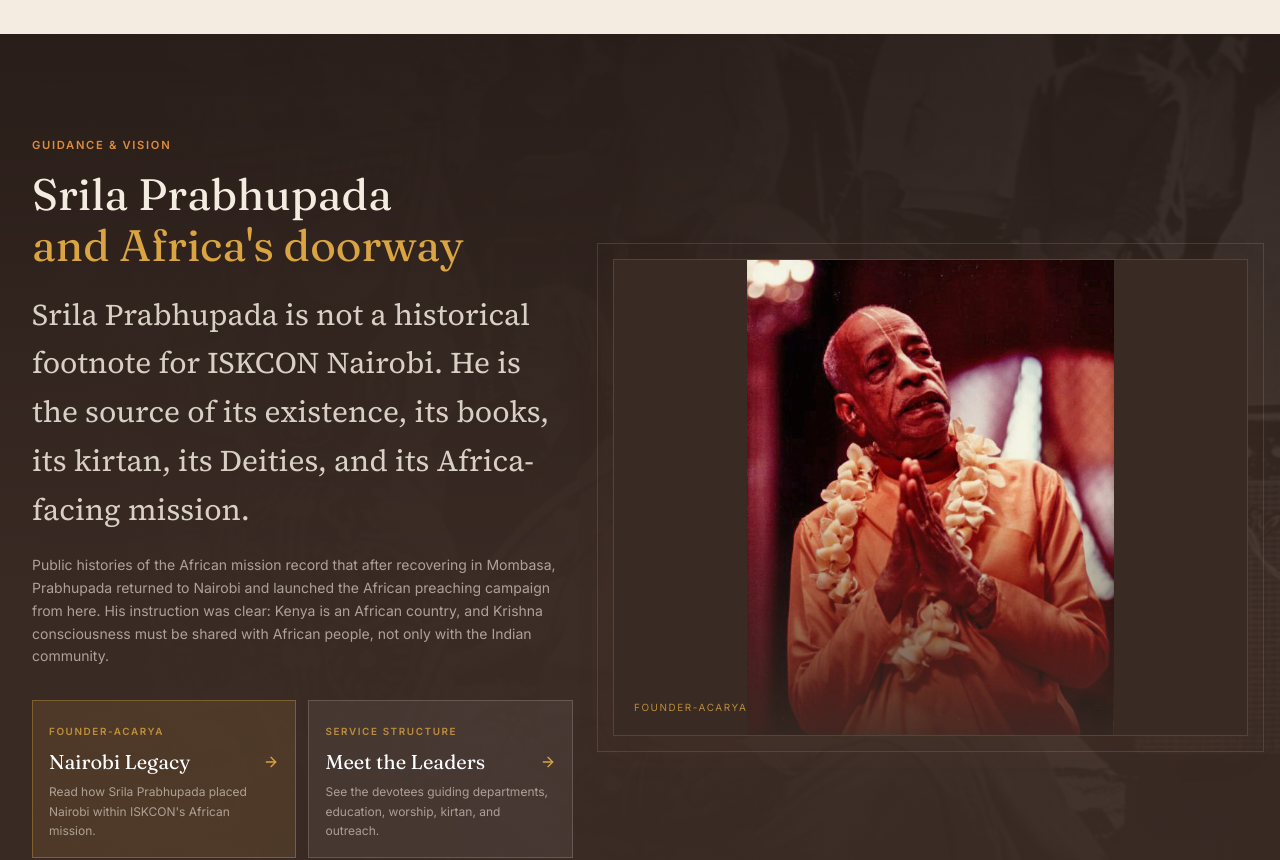
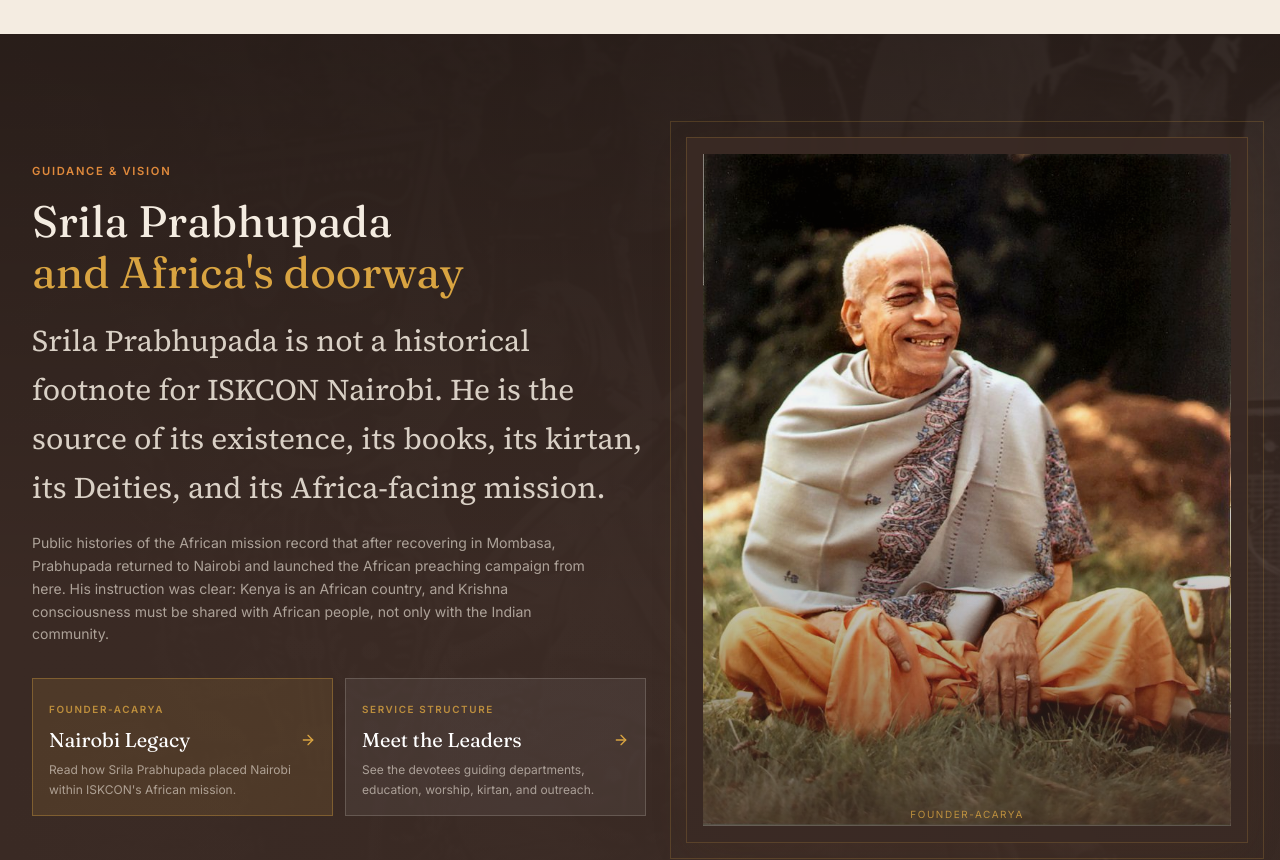
Before and after one commit to mongaremanfredo/iskcon-nairobi, a Next.js app: page / in a window 1280 px wide. Shown: the part 4960-5820 px from the top of the page. Built offline with nearby package versions, Linux system fonts and the light colour scheme.

Commit message:
Update homepage Prabhupada portrait

```diff
--- a/src/components/sections/LeadershipSection.tsx
+++ b/src/components/sections/LeadershipSection.tsx
@@ -15,7 +15,7 @@ export default function LeadershipSection() {
       </div>
 
       <div className="relative z-10 content-width section-padding">
-        <div className="mb-12 grid gap-10 lg:grid-cols-[0.92fr_1.08fr] lg:items-center">
+        <div className="mb-12 grid gap-10 lg:grid-cols-[0.94fr_0.86fr] lg:items-center">
           <div>
             <span className="eyebrow block mb-4 text-gold/80">Guidance & Vision</span>
             <h2 className="section-title-light">
@@ -23,14 +23,14 @@ export default function LeadershipSection() {
               <em className="text-gold not-italic font-normal">and Africa's doorway</em>
             </h2>
             <div className="relative mt-6 lg:hidden">
-              <div className="relative overflow-hidden border border-gold/20 bg-dusk shadow-card-hover">
+              <div className="relative overflow-hidden border border-gold/20 bg-dusk/92 p-3 shadow-card-hover">
                 <img
-                  src="/images/prabhupada/swami-prabhupada-classic.jpg"
+                  src="/images/prabhupada/srila-prabhupada-seated-smiling.jpg"
                   alt="Srila Prabhupada"
-                  className="aspect-[4/3] w-full object-contain opacity-95"
+                  className="mx-auto aspect-[736/937] max-h-[520px] w-full object-contain opacity-95"
                 />
-                <div className="absolute inset-0 bg-gradient-to-t from-dusk/88 via-transparent to-transparent" />
-                <div className="absolute bottom-0 left-0 right-0 p-5">
+                <div className="pointer-events-none absolute inset-0 bg-gradient-to-t from-dusk/78 via-transparent to-transparent" />
+                <div className="absolute bottom-0 left-0 right-0 p-5 text-center">
                   <p className="font-inter text-[0.62rem] uppercase tracking-[0.16em] text-gold/80">Founder-Acarya</p>
                 </div>
               </div>
@@ -78,14 +78,14 @@ export default function LeadershipSection() {
 
           <div className="relative max-lg:hidden">
             <div className="absolute -inset-4 border border-gold/20 max-sm:hidden" />
-            <div className="relative overflow-hidden border border-gold/20 bg-dusk shadow-card-hover">
+            <div className="relative overflow-hidden border border-gold/20 bg-dusk/92 p-4 shadow-card-hover">
               <img
-                src="/images/prabhupada/swami-prabhupada-classic.jpg"
+                src="/images/prabhupada/srila-prabhupada-seated-smiling.jpg"
                 alt="Srila Prabhupada"
-                className="aspect-[4/3] w-full object-contain opacity-95"
+                className="mx-auto aspect-[736/937] max-h-[720px] w-full object-contain opacity-95"
               />
-              <div className="absolute inset-0 bg-gradient-to-t from-dusk/88 via-transparent to-transparent" />
-              <div className="absolute bottom-0 left-0 right-0 p-5">
+              <div className="pointer-events-none absolute inset-0 bg-gradient-to-t from-dusk/78 via-transparent to-transparent" />
+              <div className="absolute bottom-0 left-0 right-0 p-5 text-center">
                 <p className="font-inter text-[0.62rem] uppercase tracking-[0.16em] text-gold/80">Founder-Acarya</p>
               </div>
             </div>
```
Also changed, not shown: public/images/prabhupada/srila-prabhupada-seated-smiling.jpg (added).
